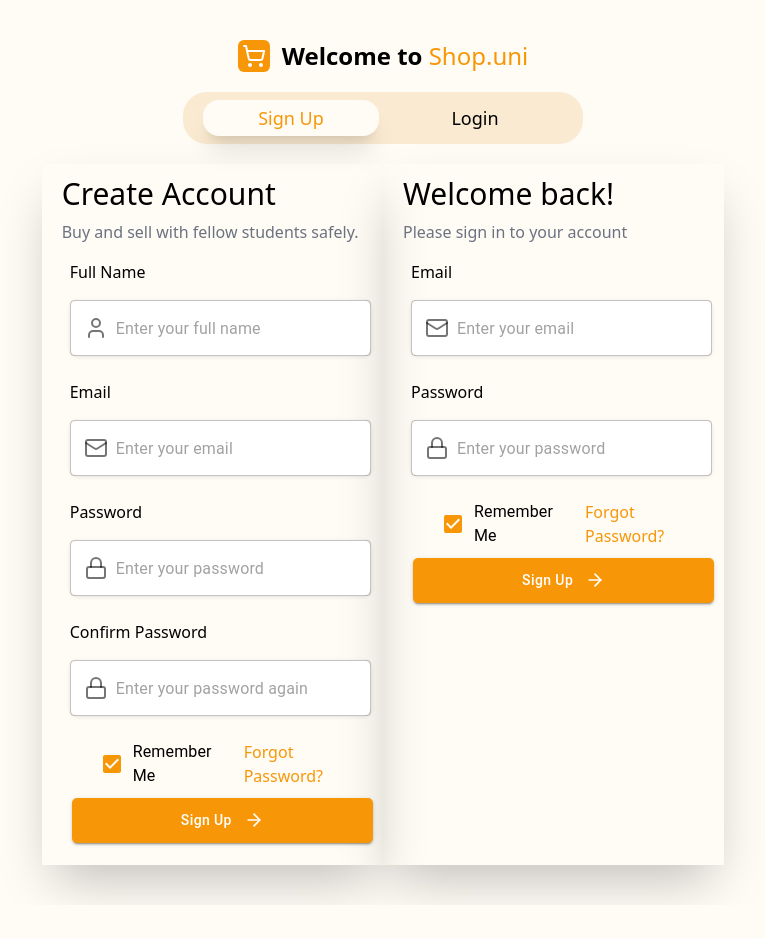
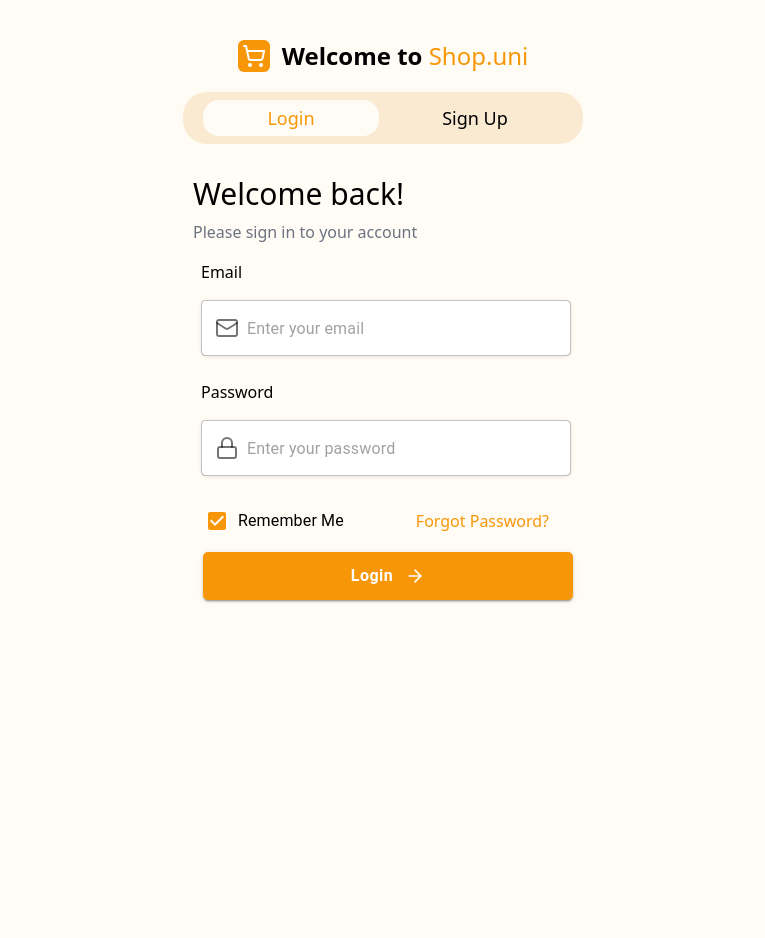
Before and after one commit to zayn-tech-info/shop.uni, a React (Vite) app in the folder frontend/: page /authpage in a window 1280 px wide. Shown: the top 938 px of the page, without its empty margins (257-1022 px from the left). Before the commit the page ends 905 px from the top, so only its background shows below. Built offline with nearby package versions, Linux system fonts and the light colour scheme.

Commit message:
Fixing a few things

```diff
--- a/frontend/src/components/Login.jsx
+++ b/frontend/src/components/Login.jsx
@@ -1,19 +1,11 @@
 import { ArrowRightIcon, Lock, Mail, User } from "lucide-react";
-import Textfield from "../components/Textfield.jsx";
+import Textfield from "./Textfield.jsx";
 import React from "react";
-import { Button, Checkbox, FormControlLabel, Link } from "@mui/material";
+import { Button, Checkbox, FormControlLabel, Link} from "@mui/material";
 
 const LoginInfo = [
   {
     id: 1,
-    nametype: "Full Name",
-    icon: User,
-    placeholder: "Enter your full name",
-    type: "text",
-    label: "Full Name",
-  },
-  {
-    id: 2,
     nametype: "Email",
     icon: Mail,
     placeholder: "Enter your email",
@@ -21,29 +13,23 @@ const LoginInfo = [
     label: "Email",
   },
   {
-    id: 3,
+    id: 2,
     nametype: "Password",
     icon: Lock,
     placeholder: "Enter your password",
     type: "Password",
     label: "Password",
   },
-  {
-    id: 5,
-    nametype: "Confirm Password",
-    icon: Lock,
-    placeholder: "Enter your password again",
-    type: "password",
-    label: "Confim password",
-  },
 ];
+
 const Login = () => {
+  // const [showPassword, setShowPassword] = useState(false);
   return (
     <>
-      <div className="md:px-5 px-5 w-full max-w-lg mx-auto py-3 shadow-2xl">
-        <p className="text-3xl font-medium">Create Account</p>
+      <div className="md:px-5 px-5 w-full max-w-lg mx-auto py-3">
+        <p className="text-3xl font-medium">Welcome back!</p>
         <p className="text-base text-gray-500 py-2">
-          Buy and sell with fellow students safely.
+          Please sign in to your account
         </p>
 
         <div>
@@ -61,9 +47,9 @@ const Login = () => {
             ))}
           </div>
         </div>
-
         <div>
-          <div className="flex justify-between items-center mx-10">
+          <div className="flex justify-center">
+            <div className="flex justify-between gap-10 items-center">
               <FormControlLabel
                 control={
                   <Checkbox
@@ -96,6 +82,9 @@ const Login = () => {
                 {"Forgot Password?"}
               </Link>
             </div>
+          </div>
+        </div>
+        <div>
           <Button
             sx={{
               width: "100%",
@@ -103,11 +92,13 @@ const Login = () => {
               padding: "10px",
               margin: "10px",
               textTransform: "capitalize",
-              borderRadius: "5px"
+              borderRadius: "5px",
+              fontWeight: "600",
+              fontSize: "1rem",
             }}
             variant="contained"
           >
-            Sign Up
+            Login
             <ArrowRightIcon className="ml-3 w-5 h-5" />
           </Button>
         </div>
--- a/frontend/src/components/Signup.jsx
+++ b/frontend/src/components/Signup.jsx
@@ -1,11 +1,26 @@
 import { ArrowRightIcon, Lock, Mail, User } from "lucide-react";
-import Textfield from "../components/Textfield.jsx";
+import Textfield from "./Textfield.jsx";
 import React from "react";
-import { Button, Checkbox, FormControlLabel, Link } from "@mui/material";
+import {
+  Button,
+  Checkbox,
+  FormControlLabel,
+  Link,
+  Box,
+  Typography,
+} from "@mui/material";
 
 const LoginInfo = [
   {
     id: 1,
+    nametype: "Full Name",
+    icon: User,
+    placeholder: "Enter your full name",
+    type: "text",
+    label: "Full Name",
+  },
+  {
+    id: 2,
     nametype: "Email",
     icon: Mail,
     placeholder: "Enter your email",
@@ -13,23 +28,29 @@ const LoginInfo = [
     label: "Email",
   },
   {
-    id: 2,
+    id: 3,
     nametype: "Password",
     icon: Lock,
     placeholder: "Enter your password",
     type: "Password",
     label: "Password",
   },
+  {
+    id: 5,
+    nametype: "Confirm Password",
+    icon: Lock,
+    placeholder: "Enter your password again",
+    type: "password",
+    label: "Confim password",
+  },
 ];
-
 const Signup = () => {
-  // const [showPassword, setShowPassword] = useState(false);
   return (
     <>
-      <div className="md:px-5 px-5 w-full max-w-lg mx-auto py-3 shadow-2xl">
-        <p className="text-3xl font-medium">Welcome back!</p>
+      <div className="md:px-5 px-5 w-full max-w-lg mx-auto py-3">
+        <p className="text-3xl font-medium">Create Account</p>
         <p className="text-base text-gray-500 py-2">
-          Please sign in to your account
+          Buy and sell with fellow students safely.
         </p>
 
         <div>
@@ -47,47 +68,27 @@ const Signup = () => {
             ))}
           </div>
         </div>
-
-        <div>
-          <div className="flex justify-between items-center mx-10">
-            <FormControlLabel
-              control={
-                <Checkbox
-                  defaultChecked
-                  sx={{
-                    color: "hsl(36, 94%, 50%)",
-                    "&.Mui-checked": {
-                      color: "hsl(36, 94%, 50%)",
-                    },
-                  }}
-                />
-              }
-              sx={{
-                color: "hsl(36, 94%, 0%)",
-                "& .MuiFormControlLabel-label": {
-                  // color: "hsl(36, 94%, 50%)",
-                },
-              }}
-              label="Remember Me"
-            />
-            <Link
-              href="#"
-              underline="hover"
-              sx={{
-                color: "hsl(36, 94%, 50%)",
-                ml: 2,
-                fontWeight: 500,
-              }}
-            >
-              {"Forgot Password?"}
+        <Box display="flex" alignItems="center">
+          <Checkbox />
+          <Typography variant="body2">
+            I agree to the{" "}
+            <Link href="#" underline="hover" color="warning.main">
+              Terms of Service
+            </Link>{" "}
+            and{" "}
+            <Link href="#" underline="hover" color="warning.main">
+              Privacy Policy
             </Link>
-          </div>
+          </Typography>
+        </Box>
         <Button
           sx={{
             width: "100%",
             backgroundColor: "hsl(36 94% 50%)",
             padding: "10px",
             margin: "10px",
+            fontWeight: "600",
+            fontSize: "1rem",
             textTransform: "capitalize",
             borderRadius: "5px",
           }}
@@ -96,6 +97,13 @@ const Signup = () => {
           Sign Up
           <ArrowRightIcon className="ml-3 w-5 h-5" />
         </Button>
+        <div className="flex justify-center py-3">
+          <p className="flex gap-2">
+            Already have and accout?{" "}
+            <Link href="#" underline="hover" color="warning.main">
+              Sign in here
+            </Link>{" "}
+          </p>
         </div>
       </div>
     </>
--- a/frontend/src/pages/AuthPage.jsx
+++ b/frontend/src/pages/AuthPage.jsx
@@ -1,14 +1,15 @@
-import React from "react";
+import React, {useState} from "react";
 import { ShoppingCartIcon } from "lucide-react";
 import { Link } from "react-router-dom";
+import Signup from "../components/Signup";
 import Login from "../components/Login";
-import Signup from "../components/Signup";
 
 const AuthPage = () => {
+  const [showSignup, setShowSignup] = useState(true);
+
   return (
     <>
-      <div className="flex items-center justify-center md:my-10 my-5 text-black w-full max-w-2xl mx-auto">
-        <div>
+      <div className="flex flex-col items-center justify-center md:my-10 my-5 text-black w-full mx-auto">
         <div>
           <div className="flex flex-col">
             <div className="flex gap-3 justify-center">
@@ -20,18 +21,40 @@ const AuthPage = () => {
                 </Link>
               </p>
             </div>
-              <div className="flex items-center justify-center gap-2 md:my-5 my-3 bg-secondary text-base md:text-lg max-w-xl py-2 px-5 rounded-3xl mx-auto">
-                <div className="bg-background flex justify-center py-1 px-5 w-44 rounded-2xl font-medium text-primary cursor-pointer shadow-xl">
+            <div className="flex items-center justify-center gap-2 transition-transform duration-300 md:my-5 my-3 bg-secondary text-base md:text-lg max-w-xl py-2 px-5 rounded-3xl mx-auto">
+              <div
+                className={` flex justify-center py-1 px-5 w-44 rounded-2xl font-medium  cursor-pointer ${
+                  showSignup ? "bg-background text-primary" : ""
+                }`}
+                onClick={() => setShowSignup(true)}
+              >
+                <p>Login</p>
+              </div>
+              <div
+                className={`py-1 px-5 w-44 rounded-xl flex justify-center font-medium cursor-pointer ${
+                  showSignup ? "" : "bg-background text-primary"
+                }`}
+                onClick={() => setShowSignup(false)}
+              >
                 <p>Sign Up</p>
-                </div>
-                <div className="py-1 px-5 w-44 rounded-xl flex justify-center font-medium cursor-pointer">
-                  <p>Login</p>
               </div>
             </div>
           </div>
-
-            <div className="flex">
+        </div>
+        <div
+          className="relative w-[500px] overflow-hidden flex"
+          style={{ transition: "all 0.3s" }}
+        >
+          <div
+            className="flex transition-transform duration-300 w-[900px]"
+            style={{
+              transform: showSignup ? "translateX(0)" : "translateX(-445px)",
+            }}
+          >
+            <div className="w-[500px] mx-10">
               <Login />
+            </div>
+            <div className="w-[500px]">
               <Signup />
             </div>
           </div>
```
Lines whose indentation alone changed are shown as unchanged.
